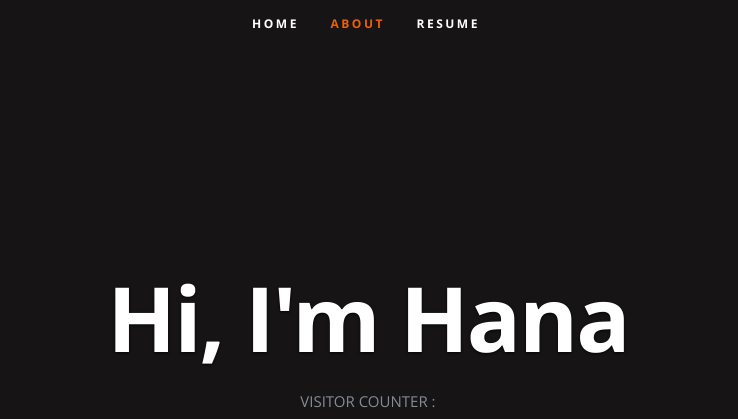
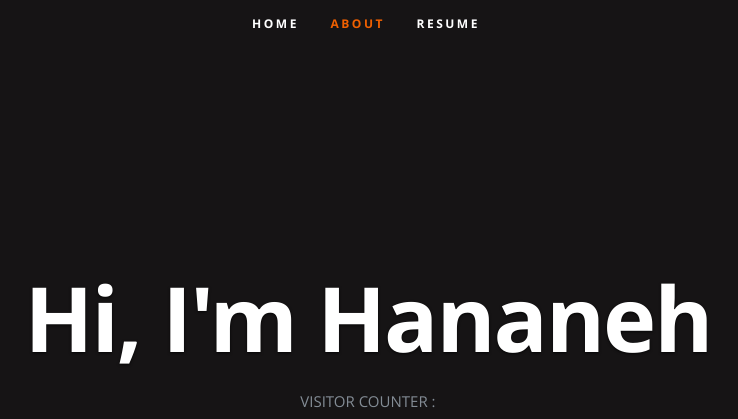
Before and after one commit to Arash97-Projects/Azure-Curriculum, a plain HTML site: page frontend/index.html in a window 1280 px wide. Shown: the top 419 px of the page, without its empty margins (274-1012 px from the left). Drawn offline with nearby package versions, Linux system fonts and the light colour scheme.

Commit message:
HTML Update Hannaneh

```diff
--- a/frontend/index.html
+++ b/frontend/index.html
@@ -54,7 +54,7 @@
 
       <div class="row banner">
          <div class="banner-text">
-            <h1 class="responsive-headline">Hi, I'm Hana</h1>
+            <h1 class="responsive-headline">Hi, I'm Hananeh</h1>
 
             <p> VISITOR COUNTER : <a id="counter"></a></p>
             <ul class="social">
```
